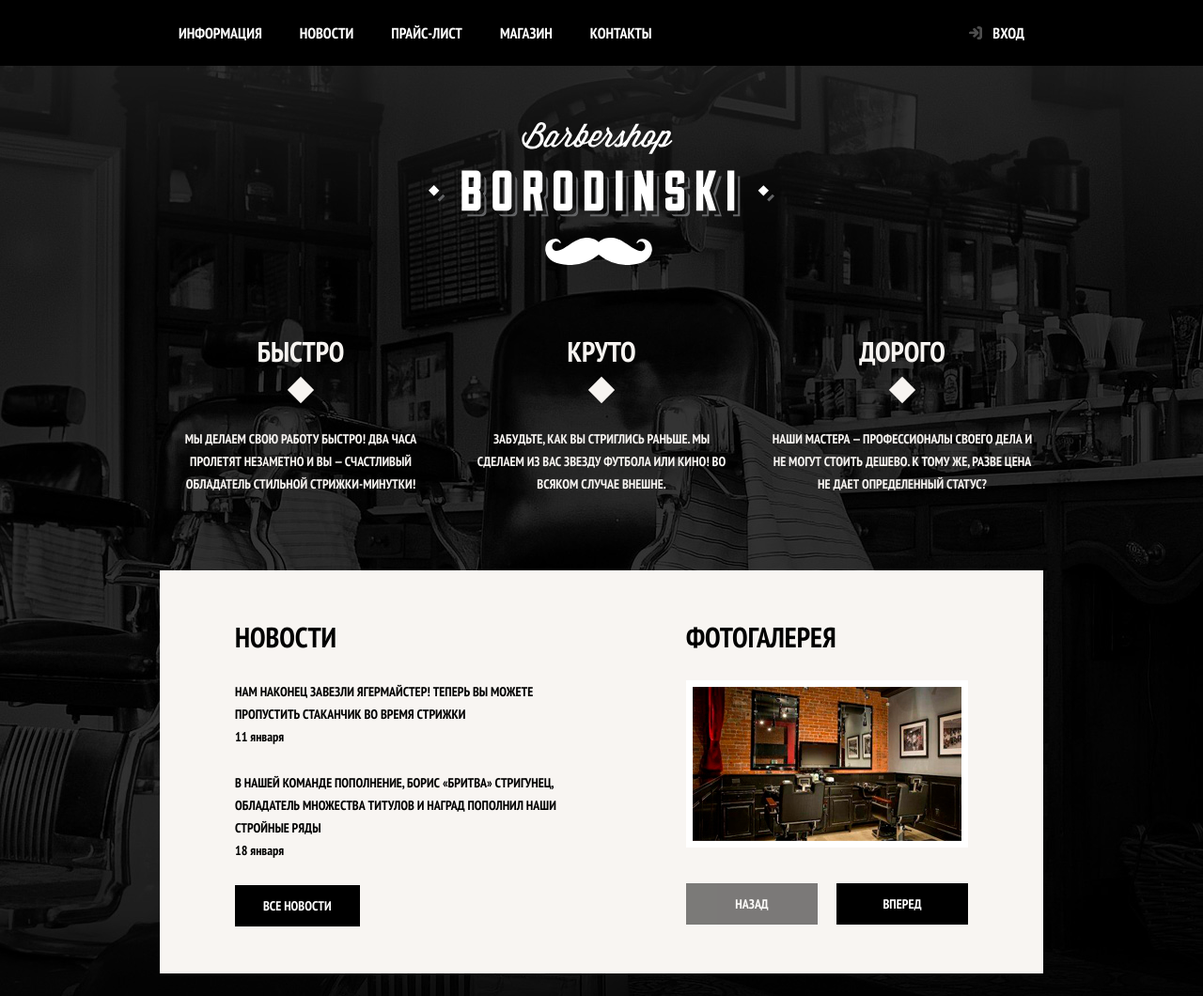
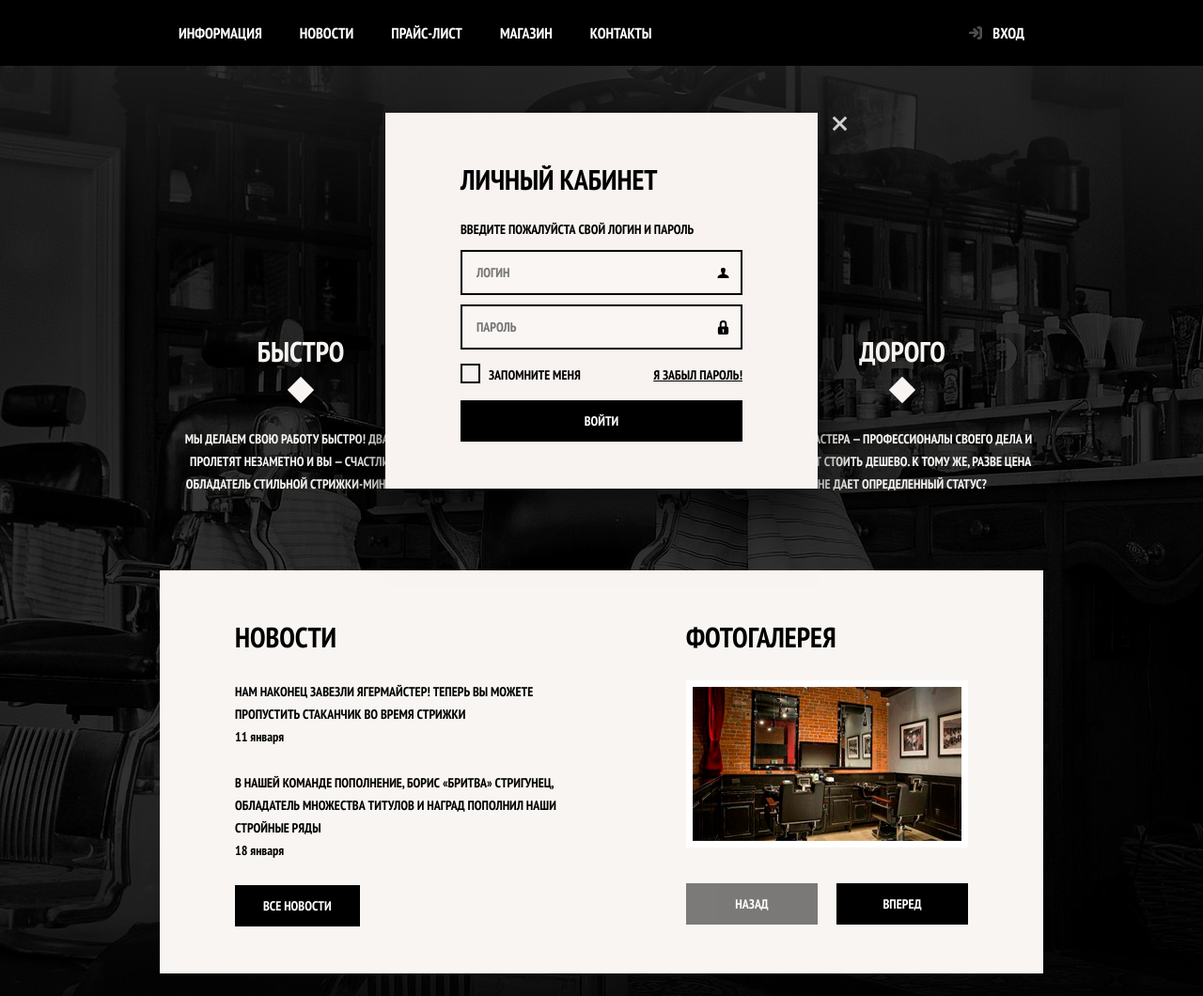
Before and after one commit to banvic/828987-barbershop-24, a plain HTML site: page index.html in a window 1280 px wide. Shown: the top 1060 px of the page at 94% size. Drawn offline with Linux system fonts and the light colour scheme.

Commit message:
modal window

```diff
--- a/css/style.css
+++ b/css/style.css
@@ -1068,7 +1068,7 @@ input[type="radio"].visually-hidden {
 .modal-login {
   top: 120px;
   left: 50%;
-  display: none;
+
   width: 300px;
   margin-left: -230px;
   padding: 50px 80px;
@@ -1147,13 +1147,13 @@ input[type="radio"].visually-hidden {
 }
 
 .login-icon-user {
-  background-image: url("img/user.svg");
+  background-image: url("../img/user.svg");
   background-position: 270px center;
   background-repeat: no-repeat;
 }
 
 .login-icon-password {
-  background-image: url("img/lock.svg");
+  background-image: url("../img/lock.svg");
   background-position: 270px center;
   background-repeat: no-repeat;
 }
```
Also changed, not shown: img/lock.svg (added), img/user.svg (added).
